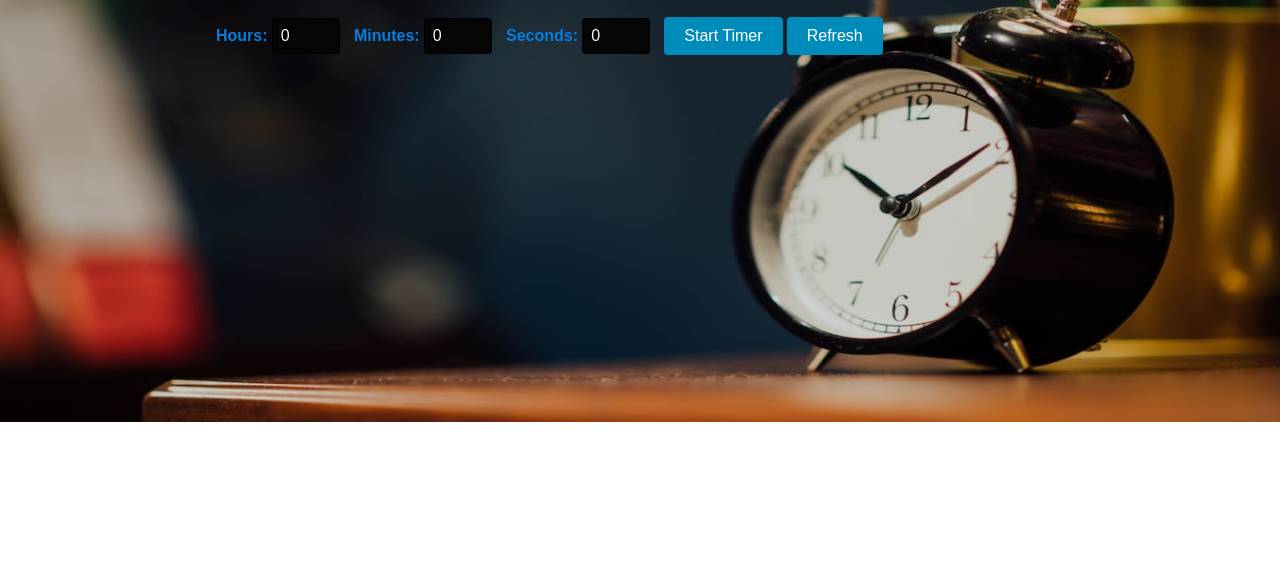
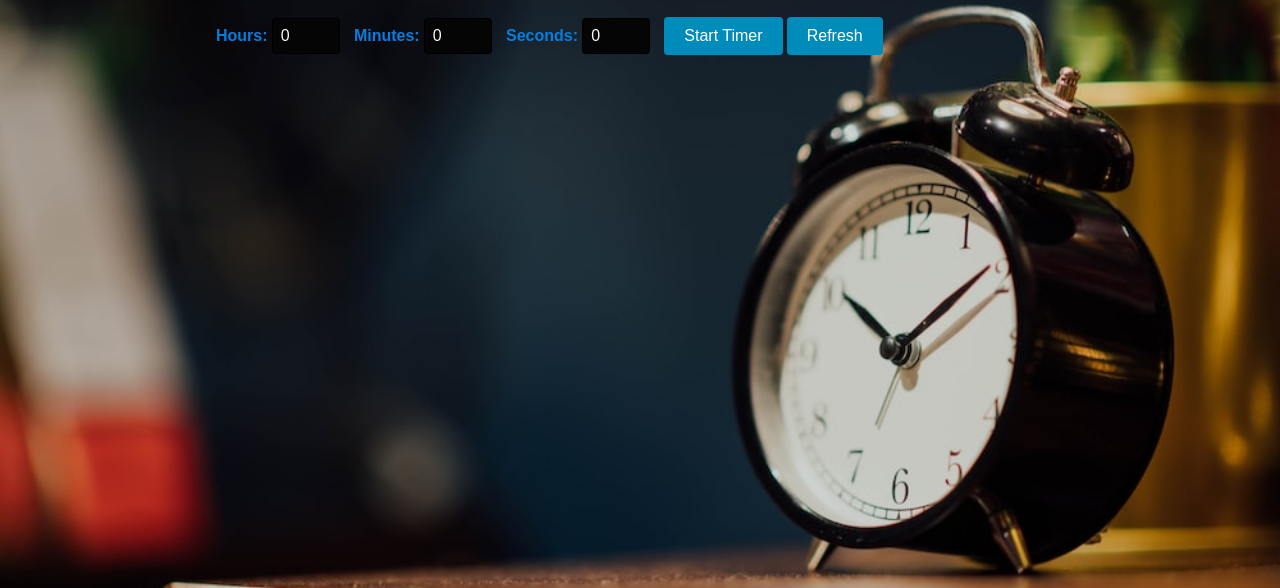
Before and after one commit to Jawad440/M_Jawad_11813_Timer, a plain HTML site: page index.html in a window 1280 px wide. Shown: the part 212-800 px from the top of the page. Drawn offline with Linux system fonts and the light colour scheme.

Commit message:
Update style.css

```diff
--- a/style.css
+++ b/style.css
@@ -2,9 +2,8 @@
 body {
     font-family: 'Open Sans', sans-serif;
     background-image: url(img.jpg);
-
-  background-repeat: no-repeat;
-  background-size: 100% 200%;
+    background-repeat: no-repeat;
+    background-size: cover;
   }
  .tital{
     margin-top: 10rem;
```
